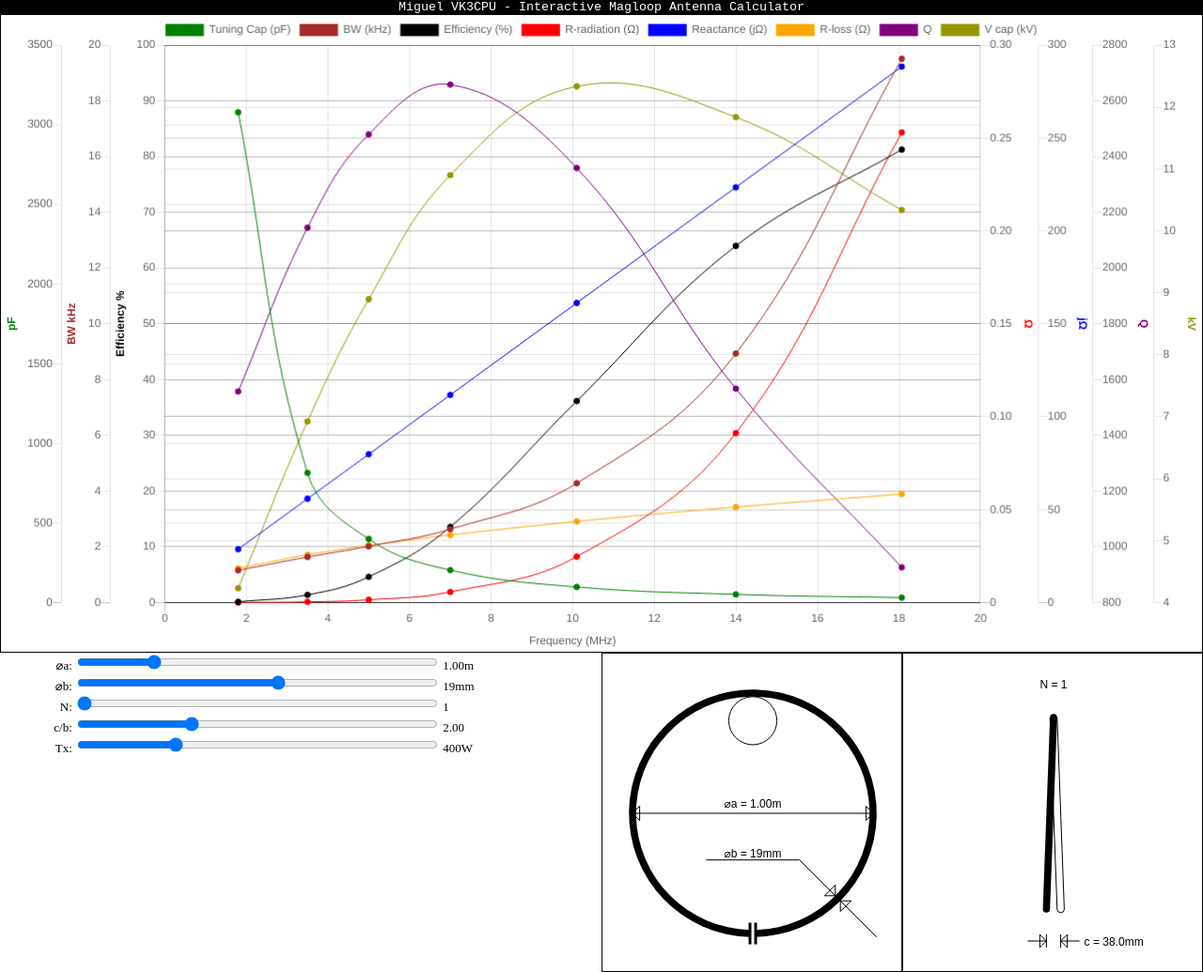
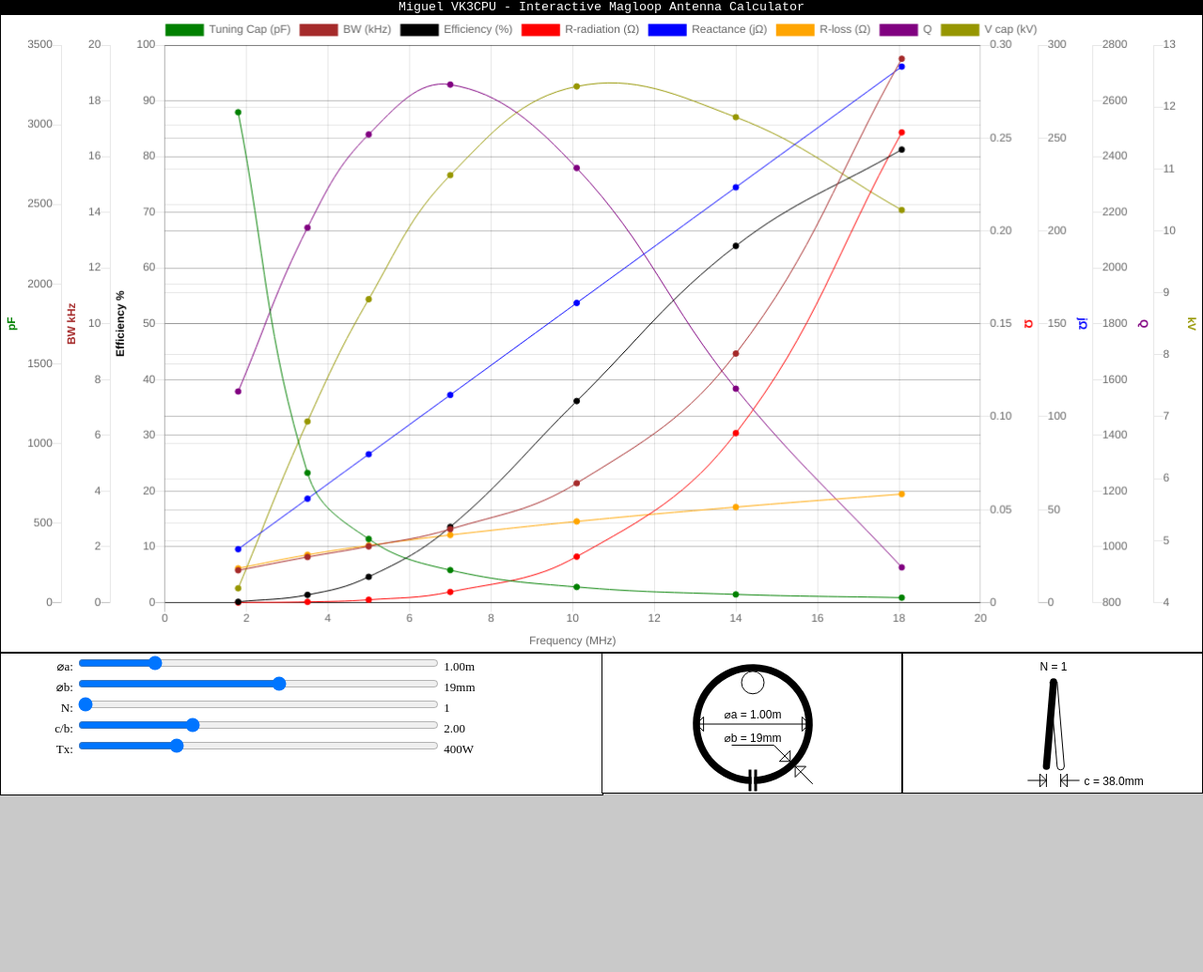
Before and after one commit to miguelvaca/vk3cpu, a plain HTML site: page magloop.html in a window 1280 px wide. Shown: the whole page at 94% size. After the commit the page ends 848 px from the top, so only its background shows below. Drawn offline with nearby package versions, Linux system fonts and the light colour scheme.

Commit message:
Fixing row/columns for sliders and plan views

```diff
--- a/magloop.css
+++ b/magloop.css
@@ -22,7 +22,7 @@ section div.slider_container {
     width: 100%;
     height: 100%;
     background: rgb(255, 255, 255);
-    border: 0px solid rgb(0, 0, 0);
+    border: 1px solid rgb(0, 0, 0);
     margin: 0%;
     display: inline-block;
 }
@@ -42,7 +42,8 @@ section div.antennaFront-container {
 section div.sliders {
     background:rgb(255, 255, 255);
     font-size: small;
-    margin: auto;
+    margin: 0px;
+    padding: 0px;
     width: auto;
     height: auto;
 }
@@ -77,7 +78,7 @@ section div.antennaSide-container {
     section.gridLayoutClass {
         display: grid;
         grid-template-columns: repeat(2, 1fr);
-        grid-template-rows: repeat(5, 1fr);
+        grid-template-rows: repeat(3, 1fr) 150px 120px;
         justify-items: stretch;
     }
 
@@ -114,8 +115,8 @@ section div.antennaSide-container {
         section.gridLayoutClass {
         display: grid;
         grid-template-columns: repeat(4, 1fr);
-        grid-template-rows: repeat(3, 1fr);
-        justify-items: stretch;
+        grid-template-rows: repeat(2, 1fr) 150px;
+        justify-items: auto;
     }
 
     section div.chart-container {
--- a/magloop.html
+++ b/magloop.html
@@ -367,8 +367,8 @@
             const win_height = document.getElementById("antenna-front-container").offsetHeight;
             //const win_width  = afront_canvas.getBoundingClientRect().width;
             //const win_height = afront_canvas.getBoundingClientRect().height;
-            afront_canvas.width = win_width-4;
-            afront_canvas.height = win_height-8;
+            afront_canvas.width = win_width-2;
+            afront_canvas.height = win_height-2;
 
             fctx.clearRect(0, 0, win_width, win_height);
             const loop_radius = win_width < win_height ? 0.40 * win_width : 0.40 * win_height; //  100; // loop_diameter_slider.value * 80;
@@ -462,8 +462,8 @@
             //const win_width  = aside_canvas.getBoundingClientRect().width;
             //const win_height = aside_canvas.getBoundingClientRect().height;
             //console.log(win_width, win_height);
-            aside_canvas.width = win_width-4;
-            aside_canvas.height = win_height-8;
+            aside_canvas.width = win_width-2;
+            aside_canvas.height = win_height-2;
             //const win_width  = aside_canvas.width;
             //const win_height = aside_canvas.height;
             sctx.clearRect(0, 0, win_width, win_height);
```
